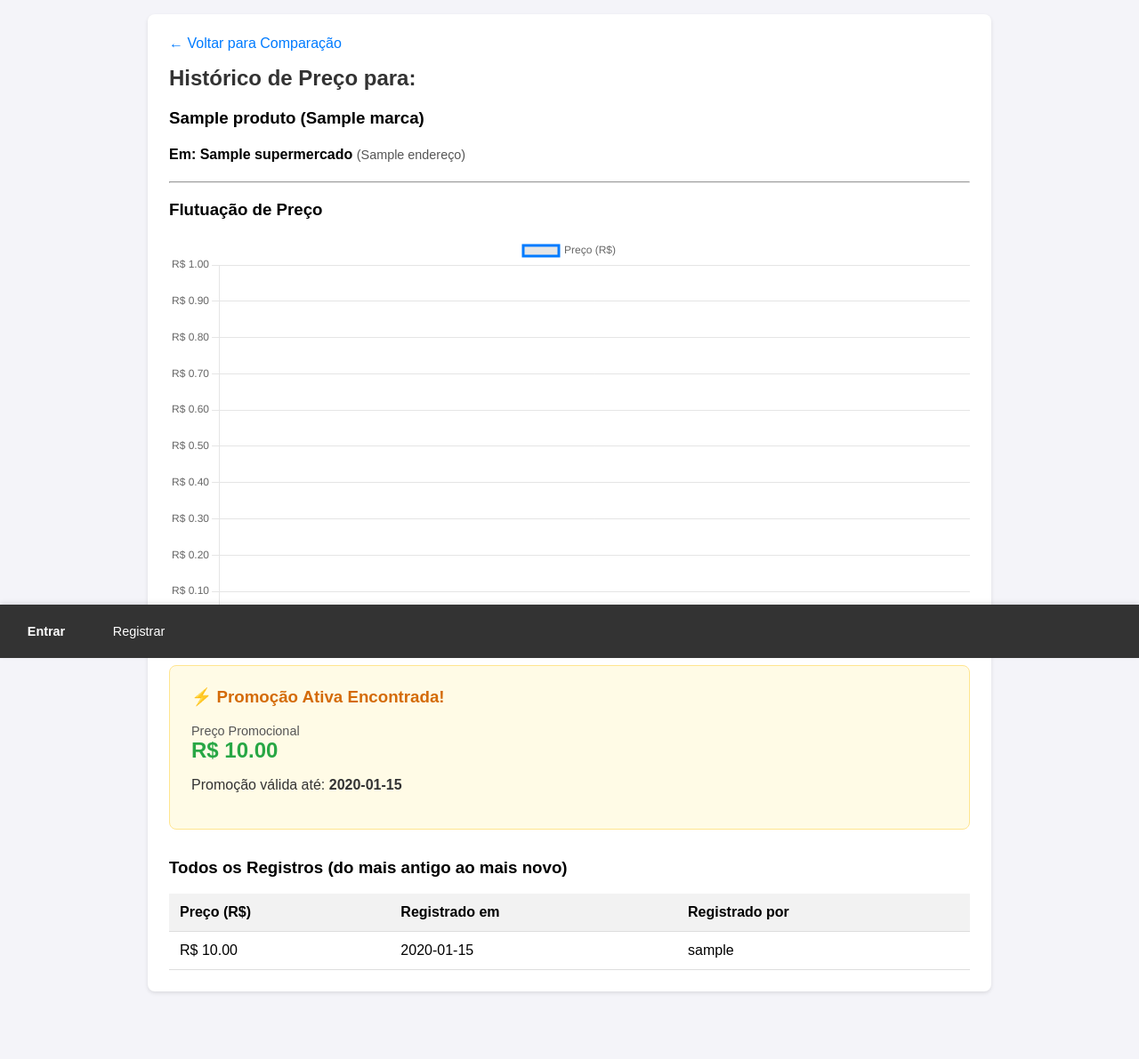
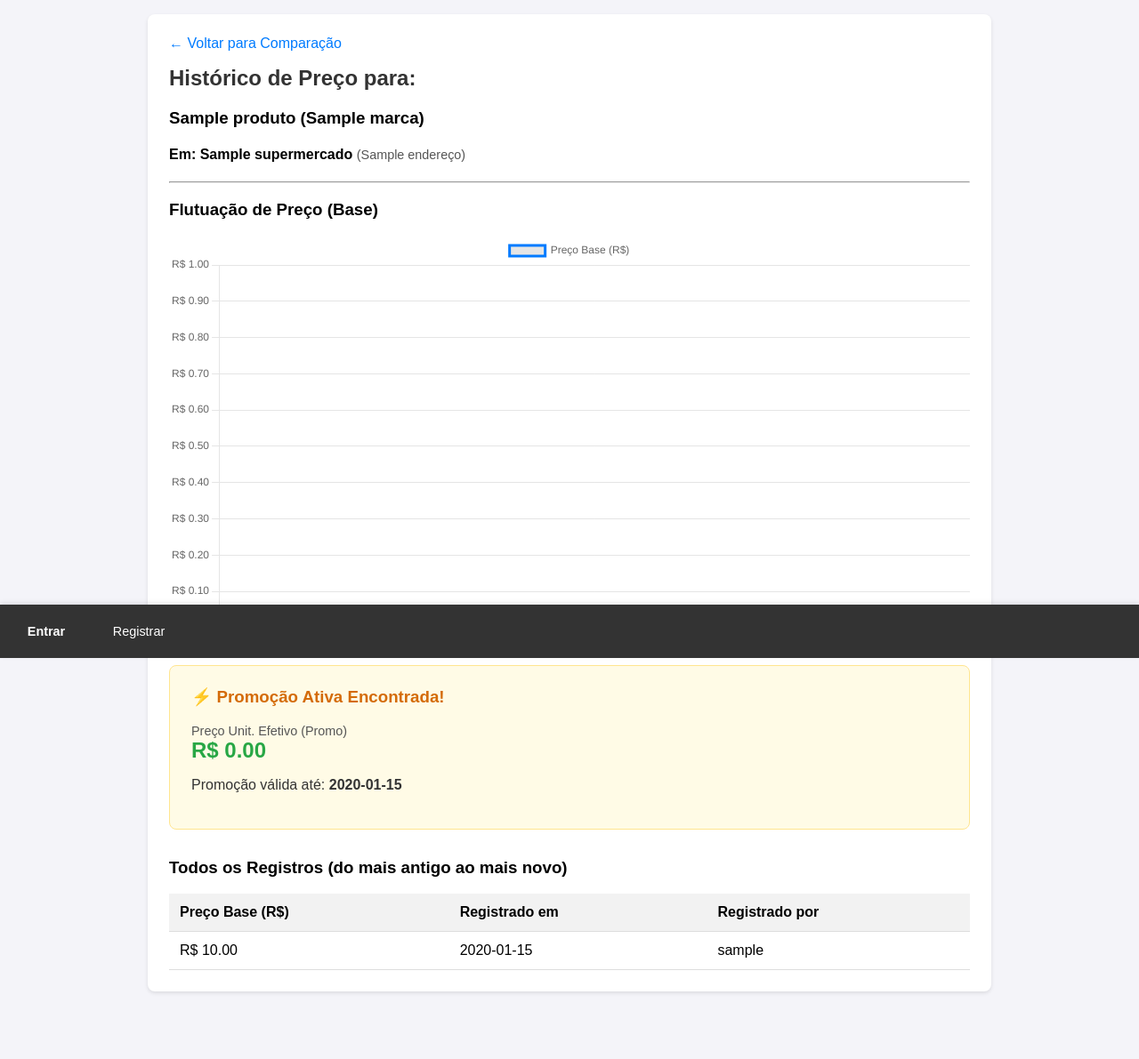
Before and after one commit to MestreUDK/PriceApp, a Python web app: template templates/historico.html in a window 1280 px wide. Shown: the part 60-1251 px from the top of the page at 89% size. Run offline with Jinja, Linux system fonts and the light colour scheme; the template is opened without the code that fills it: most values are stand-ins (such as "Sample title", 1, 10 or a date in 2020).

Commit message:
Atualizar o historico.html

```diff
--- a/templates/historico.html
+++ b/templates/historico.html
@@ -17,12 +17,12 @@
     </h4>
     <hr>
 
-    <h3>Flutuação de Preço</h3>
+    <h3>Flutuação de Preço (Base)</h3>
     <div style="width: 100%; max-width: 900px; margin-bottom: 2rem;">
         <canvas id="graficoHistorico"></canvas>
     </div>
 
-    {% if active_promo %}
+    {% if active_promo and promo_effective_price is not none %}
     <div style="background-color: #fffbe6; border: 1px solid #ffe58f; border-radius: 8px; padding: 1.5rem; margin-bottom: 2rem;">
         <h3 style="margin-top: 0; color: #d46b08;">⚡ Promoção Ativa Encontrada!</h3>
 
@@ -30,7 +30,7 @@
 
             {% if normal_price_obj %}
             <div>
-                <span style="font-size: 0.9em; color: #555; display: block;">Preço Normal (Recente)</span>
+                <span style="font-size: 0.9em; color: #555; display: block;">Preço Base Normal</span>
                 <span style="font-size: 1.5em; color: #dc3545; text-decoration: line-through;">
                     R$ {{ "%.2f"|format(normal_price_obj.valor) }}
                 </span>
@@ -38,14 +38,14 @@
             {% endif %}
 
             <div>
-                <span style="font-size: 0.9em; color: #555; display: block;">Preço Promocional</span>
+                <span style="font-size: 0.9em; color: #555; display: block;">Preço Unit. Efetivo (Promo)</span>
                 <span style="font-size: 1.5em; color: #28a745; font-weight: bold;">
-                    R$ {{ "%.2f"|format(active_promo.valor) }}
+                    R$ {{ "%.2f"|format(promo_effective_price) }}
                 </span>
             </div>
 
-            {% if normal_price_obj and normal_price_obj.valor > 0 %}
-            {% set desconto = ((normal_price_obj.valor - active_promo.valor) / normal_price_obj.valor) * 100 %}
+            {% if normal_price_obj and normal_price_obj.valor > 0 and promo_effective_price < normal_price_obj.valor %}
+            {% set desconto = ((normal_price_obj.valor - promo_effective_price) / normal_price_obj.valor) * 100 %}
             <div>
                 <span style="font-size: 0.9em; color: #555; display: block;">Desconto</span>
                 <span style="font-size: 1.5em; color: #007bff; font-weight: bold;">
@@ -55,6 +55,12 @@
             {% endif %}
 
         </div>
+
+        {% if active_promo.promo_tipo == 'quantidade' %}
+        <p style="margin-top: 1rem; color: #333; font-size: 1.1em; font-weight: bold;">
+            Detalhe: {{ active_promo.promo_qtd_necessaria }} por R$ {{ "%.2f"|format(active_promo.promo_qtd_valor) }}
+        </p>
+        {% endif %}
 
         <p style="margin-top: 1rem; color: #333;">
             Promoção válida até: <strong>{{ active_promo.data_expiracao.strftime('%d/%m/%Y') }}</strong>
@@ -66,15 +72,18 @@
         <table class="tabela-cards">
             <thead>
                 <tr>
-                    <th>Preço (R$)</th>
+                    <th>Preço Base (R$)</th>
                     <th>Registrado em</th>
                     <th>Registrado por</th>
-                </tr>
+                    {% if current_user.role == 'admin' %}
+                    <th>Ações</th>
+                    {% endif %}
+                    </tr>
             </thead>
             <tbody>
                 {% for preco in precos %}
                 <tr>
-                    <td data-label="Preço">
+                    <td data-label="Preço Base">
                         R$ {{ "%.2f"|format(preco.valor) }}
                         {% if preco.e_promocao %}
                             <span title="Preço Promocional">⚡</span>
@@ -88,7 +97,14 @@
                             N/D
                         {% endif %}
                     </td>
-                </tr>
+                    {% if current_user.role == 'admin' %}
+                    <td class="actions-cell">
+                        <a href="{{ url_for('prices.edit_preco', preco_id=preco.id) }}" style="text-decoration: none; padding: 0.5rem 1rem; background-color: #ffc107; color: black; border-radius: 4px; font-size: 0.9em;">
+                            ✏️ Editar
+                        </a>
+                    </td>
+                    {% endif %}
+                    </tr>
                 {% endfor %}
             </tbody>
         </table>
@@ -98,6 +114,7 @@
 
 <script src="https://cdn.jsdelivr.net/npm/chart.js"></script>
 <script>
+    // Gráfico continua mostrando o valor BASE
     const labels = {{ labels_json | safe }};
     const dataValues = {{ valores_json | safe }};
     const ctx = document.getElementById('graficoHistorico');
@@ -106,7 +123,7 @@
         data: {
             labels: labels,
             datasets: [{
-                label: 'Preço (R$)',
+                label: 'Preço Base (R$)',
                 data: dataValues,
                 fill: false,
                 borderColor: 'rgb(0, 123, 255)',
```
